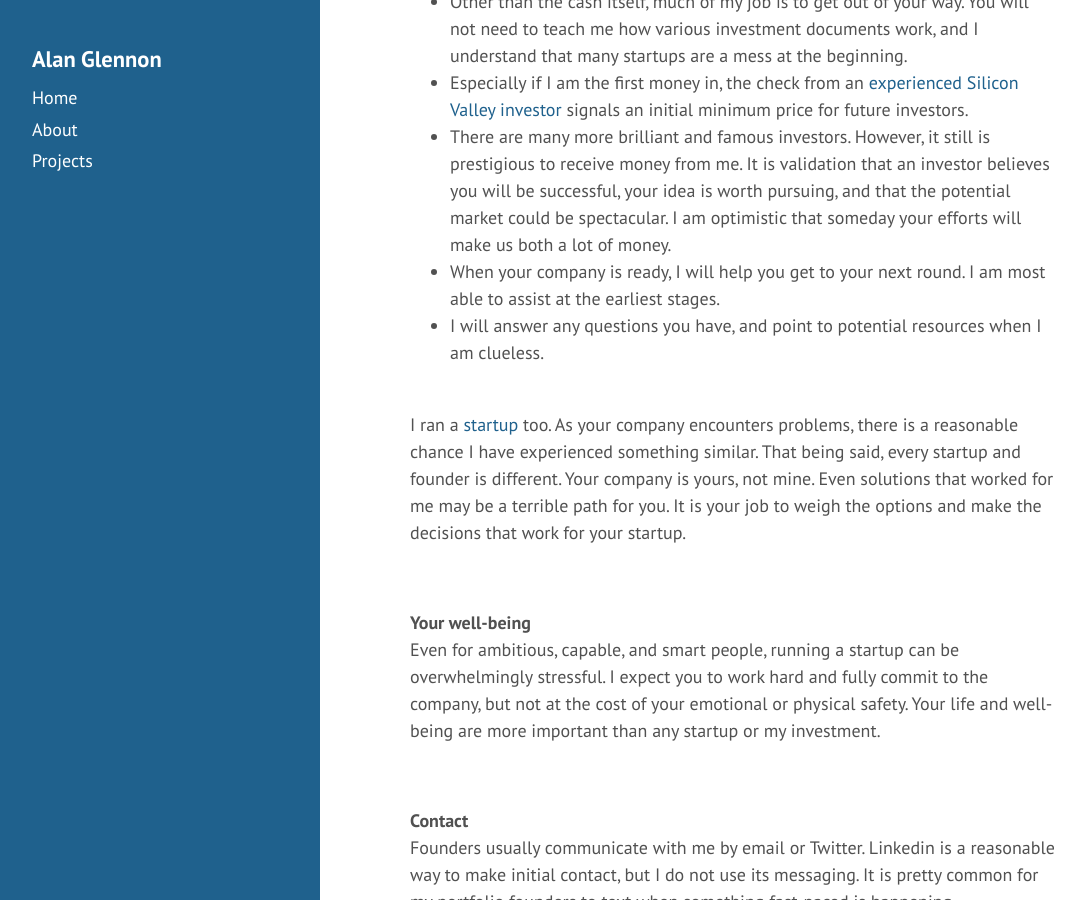
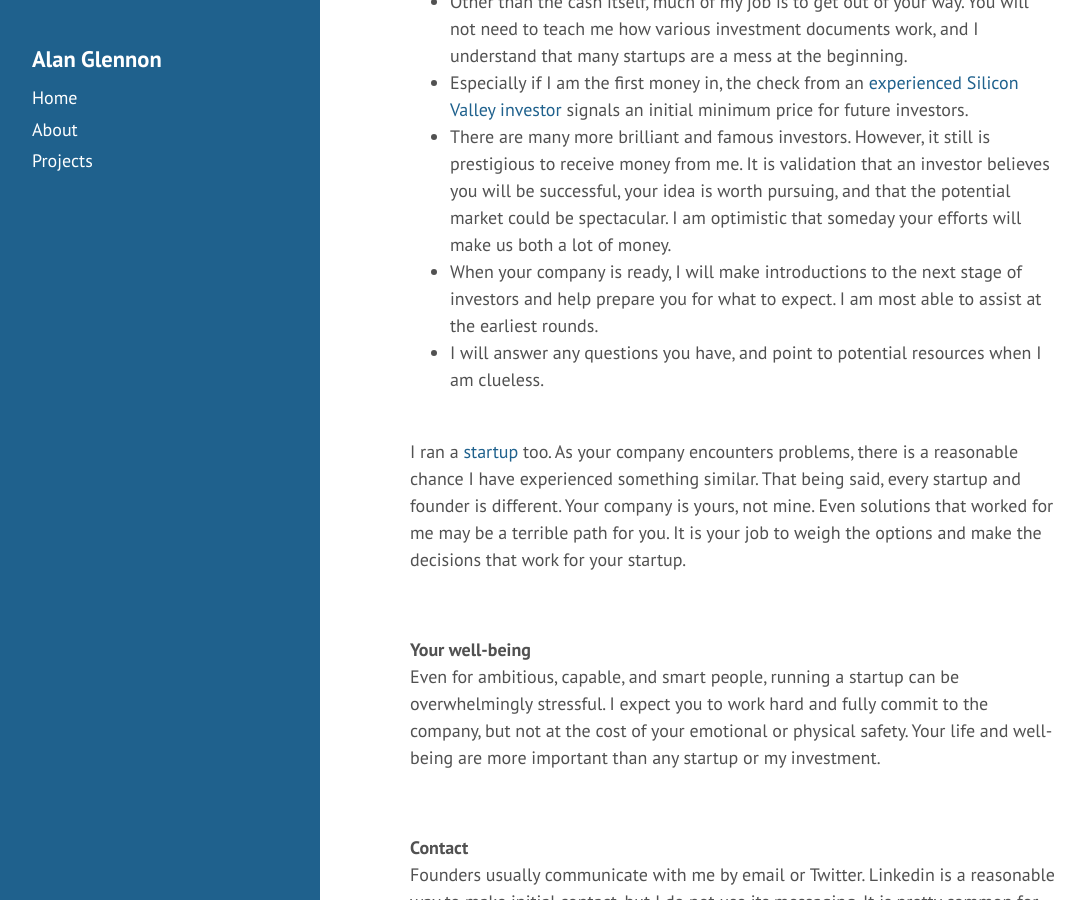
Before and after one commit to glennon/glennon.github.io, a Jekyll site: the page built from _posts/2020-08-26-founders-guide.md, in a window 1280 px wide and 900 px high, scrolled down 1938 px. Shown: the whole window, without its empty margins (4-1089 px from the left). Built offline with Jekyll 4.4.1, drawn with Linux system fonts in a browser that asks for light colours.

Commit message:
Update 2020-08-26-founders-guide.md

```diff
--- a/_posts/2020-08-26-founders-guide.md
+++ b/_posts/2020-08-26-founders-guide.md
@@ -50,7 +50,7 @@ Checks up to $200,000 with me as an <a href="https://angel.co/syndicates">AngelL
 <li>Other than the cash itself, much of my job is to get out of your way. You will not need to teach me how various investment documents work, and I understand that many startups are a mess at the beginning.</li>
 <li>Especially if I am the first money in, the check from an <a href="https://angel.co/p/glennon">experienced Silicon Valley investor</a> signals an initial minimum price for future investors.</li>
 <li>There are many more brilliant and famous investors. However, it still is prestigious to receive money from me. It is validation that an investor believes you will be successful, your idea is worth pursuing, and that the potential market could be spectacular. I am optimistic that someday your efforts will make us both a lot of money.</li>
-<li>When your company is ready, I will help you get to your next round. I am most able to assist at the earliest stages.</li>
+<li>When your company is ready, I will make introductions to the next stage of investors and help prepare you for what to expect. I am most able to assist at the earliest rounds.</li>
 <li>I will answer any questions you have, and point to potential resources when I am clueless.</li>
 </ul>
 
```
